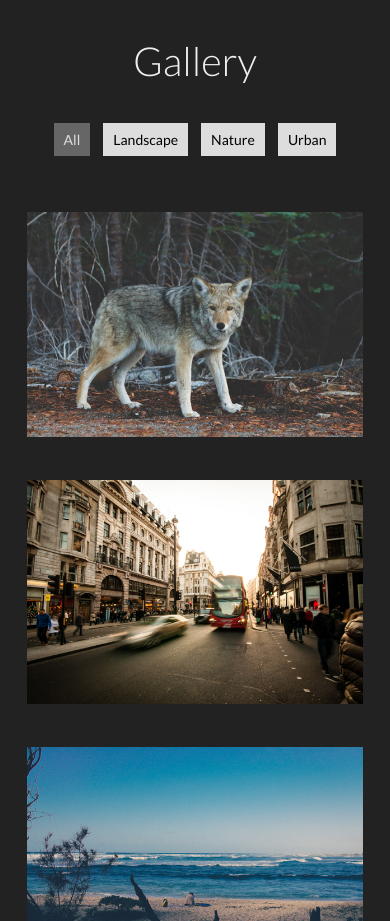
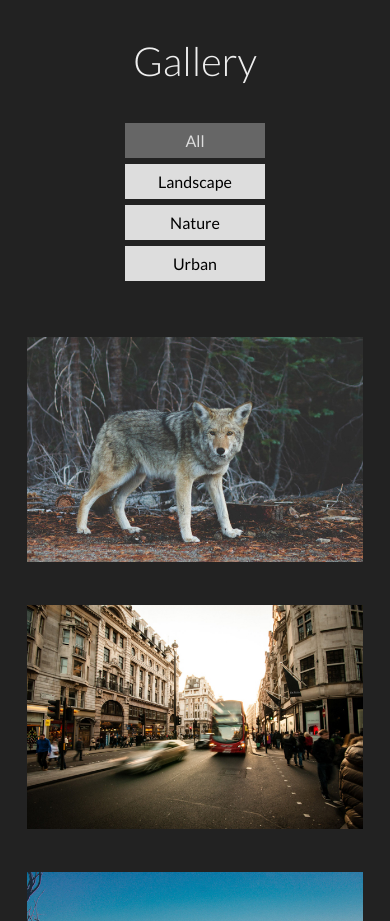
Before and after one commit to ColinGBos/PhotographySite, a plain HTML site: page index.html in a window 390 px wide. Shown: the part 2740-3661 px from the top of the page. Drawn offline with Linux system fonts and the light colour scheme.

Commit message:
Some mobile changes, fixed link

```diff
--- a/css/main.css
+++ b/css/main.css
@@ -376,18 +376,21 @@ footer img {
         opacity: 0.0;
     }
 
+    #gallery ul li {
+        display: block;
+        width: 100%;
+        margin: 2px 0;
+        text-align: center;
+    }
+
     #gallery .filter-button {
-        padding: 8px 10px;
-        margin: 2px 5px;
-        background-color: #ddd;
-        border: none;
-        font-family: "Lato";
-        font-size: 14px;
-        cursor: pointer;
+        padding: 8px 12px;
+        margin: 2px 10px;
+        width: 40%;
     }
 
     footer ul li {
-    display: inline-block;
+        display: inline-block;
     }
 
     footer .legalInfo {
--- a/index.html
+++ b/index.html
@@ -38,7 +38,7 @@
                 <figure class="logo">
                     <img src="images/Logo.svg" alt="Logo">
                 </figure>
-                <a href="#section2" class="downArrow">v</a>
+                <a href="#aboutUs" class="downArrow">v</a>
             </header>
             <section id="aboutUs" class="singleCol">
                 <h2>Who We Are</h2>
```
